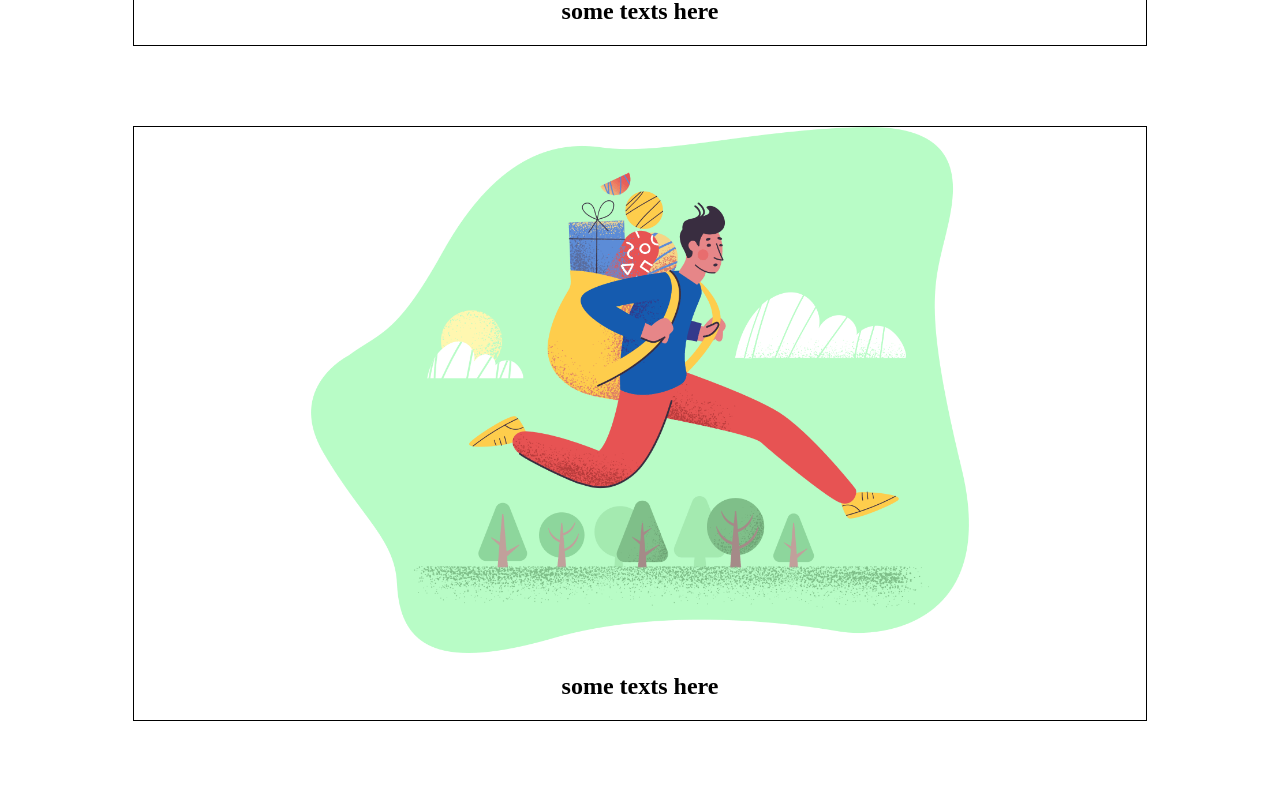
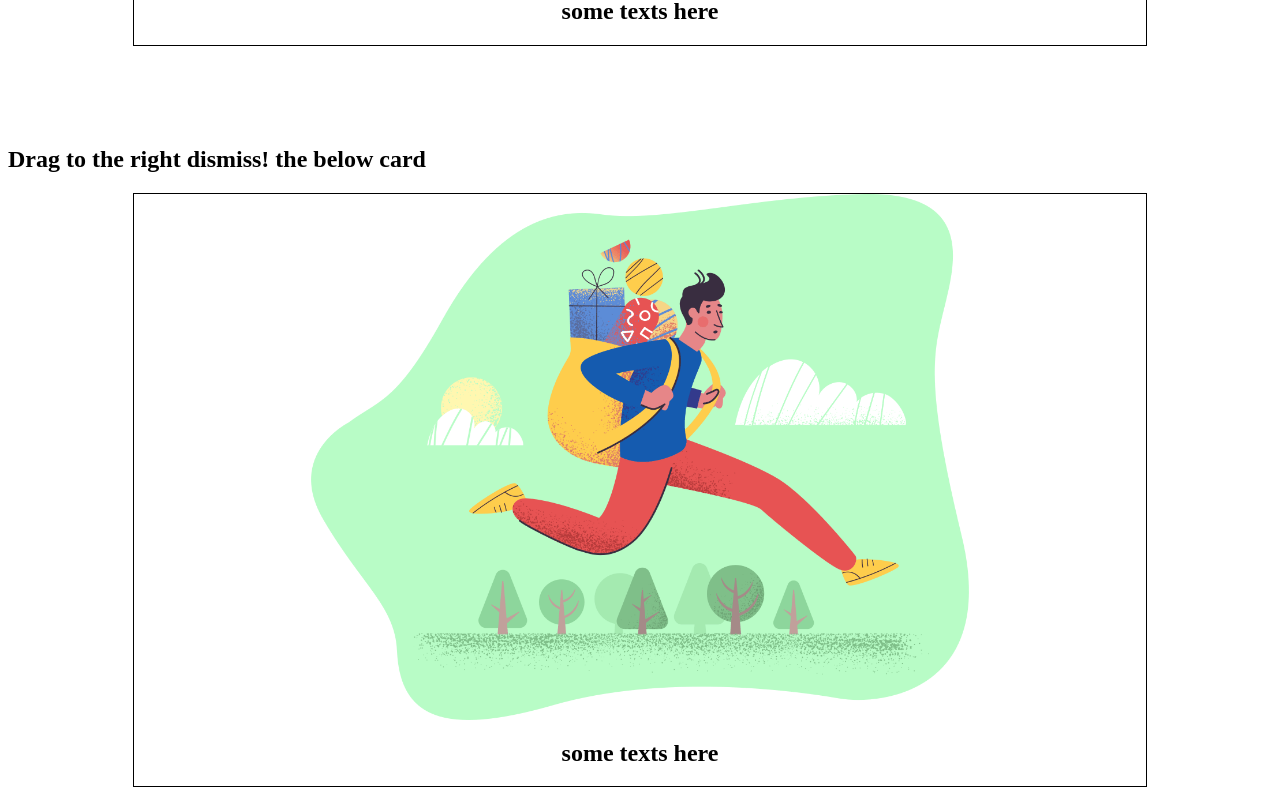
Before and after one commit to kaleabd/framer-motion, a React (Vite) app: page / in a window 1280 px wide. Shown: the part 1440-2239 px from the top of the page. Built offline with nearby package versions, Linux system fonts and the light colour scheme.

Commit message:
drag to dismiss. learned the concepts of ondrag attribute and how to make them dissappear on certain point

```diff
--- a/package.json
+++ b/package.json
@@ -23,6 +23,7 @@
     "eslint": "^8.38.0",
     "eslint-plugin-react-hooks": "^4.6.0",
     "eslint-plugin-react-refresh": "^0.3.4",
+    "prettier": "^2.8.8",
     "typescript": "^5.0.2",
     "vite": "^4.3.2"
   }
--- a/src/components/Card/Card.tsx
+++ b/src/components/Card/Card.tsx
@@ -3,8 +3,8 @@ import Black from '../../assets/black.png'
 import Blue from '../../assets/blue.png'
 import Green from '../../assets/green.png'
 import Purple from '../../assets/purp.png'
-import { motion, useMotionValue, useTransform } from 'framer-motion'
-
+import { motion, useMotionValue, useTransform, AnimatePresence } from 'framer-motion'
+import { useState } from 'react'
 
 function Card() {
     // USE MOTION VALUE'
@@ -13,6 +13,8 @@ function Card() {
 //     properties of motion components.
   const x = useMotionValue(0)
   const opacity = useTransform(x,[-200,0,200],[0,1,0])
+  const [isCardActive, setIsCardActive] = useState(true)
+
 
   return (
     <div className='main-container'>
@@ -37,8 +39,24 @@ function Card() {
             <img src={Blue} alt="" />
             <h2>some texts here</h2>
         </motion.div>
+
+        <AnimatePresence>
+        {isCardActive &&
             <motion.div
-
+                exit={{height: 0, overflow: "hidden", opacity: 0}}
+                transition={{
+                    opacity:{
+                        duration: 0
+                    }
+                }}
+            >
+                <h2>Drag to the right dismiss! the below card</h2>
+                <motion.div
+                onDragEnd={(event,info) => {
+                    if ( Math.abs(info.point.x) > 200){
+                        setIsCardActive(false)
+                    }
+                }}
                 drag="x"
                 dragConstraints={{
                     left: 0,
@@ -52,6 +70,9 @@ function Card() {
                     <img src={Green} alt="" />
                     <h2>some texts here</h2>
                 </motion.div>
+            </motion.div>
+            }
+            </AnimatePresence>
         <motion.div
         whileHover={{scale: 1.1}}
         className='container'>
```
Also changed, not shown: 1 other file (tests, documents, lock files or other folders). Lines whose indentation alone changed are shown as unchanged.
